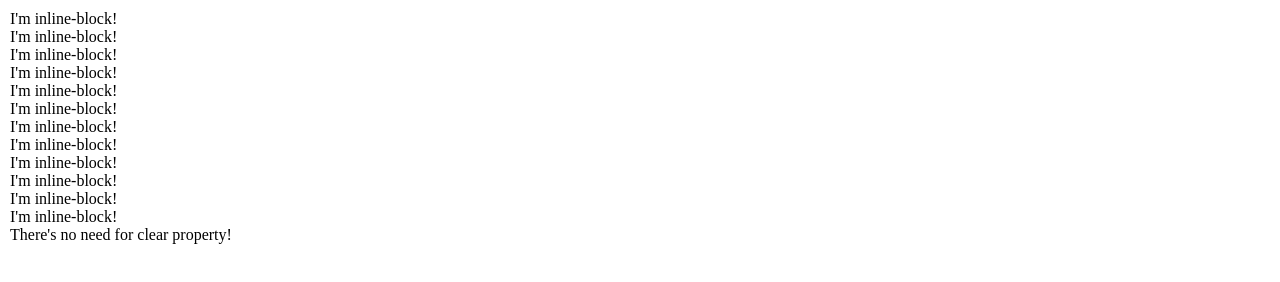
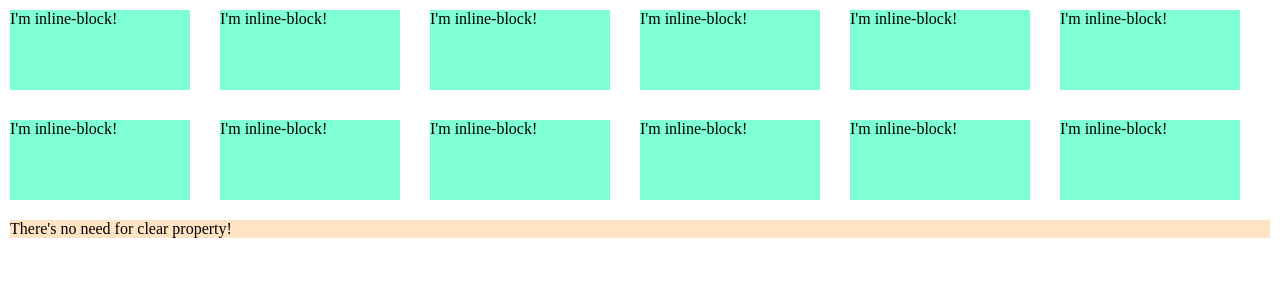
Before and after one commit to puzika/932103.latipov.tolibjon.lab2, a website: page task2.15/index.html in a window 1280 px wide. Drawn offline with Linux system fonts and the light colour scheme.

Commit message:
final version

```diff
--- a/task2.15/main.scss
+++ b/task2.15/main.scss
@@ -8,5 +8,16 @@ body {
 
 .container {
    display: grid;
-   grid-auto-flow: row;
+   grid-template-columns: repeat(auto-fit, 18rem);
+   grid-auto-rows: 8rem;
+   gap: 3rem;
+   margin-bottom: 2rem;
+
+   &__box {
+      background-color: var(--blue-lighter);
+   }
 }
+
+.text {
+   background-color: var(--brown-light);
+}
```
Also changed, not shown: task2.15/style.css, 1 other file.
